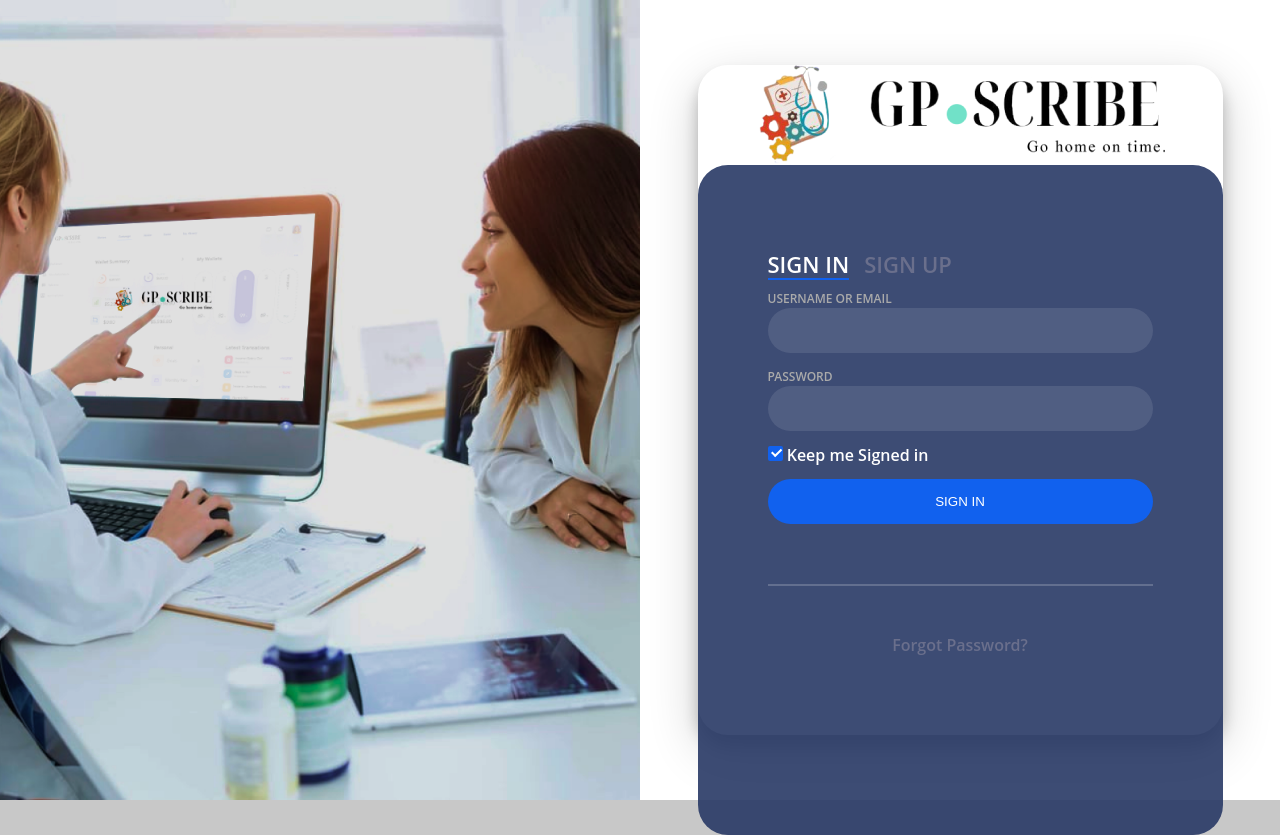
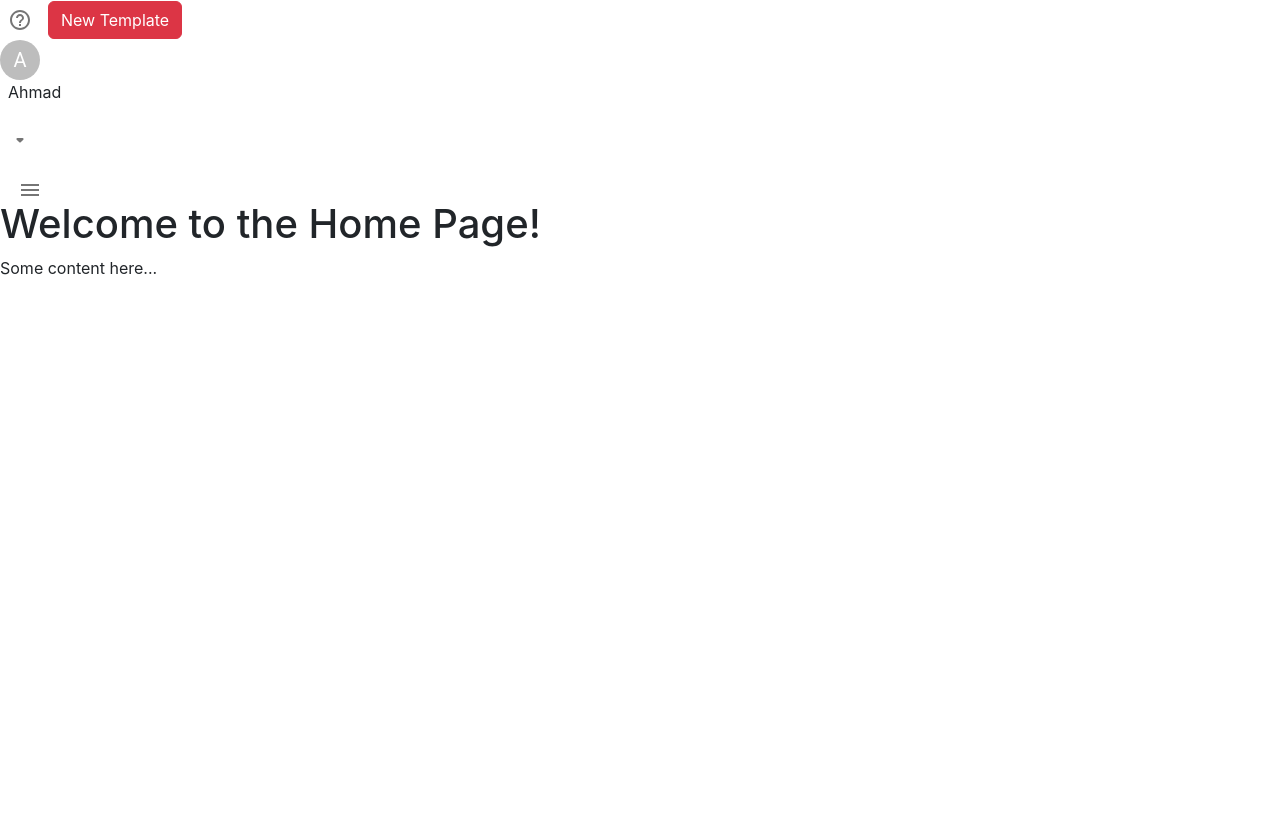
Before and after one commit to Mujahid122418/Octadoc, a React (Create React App) app: page / in a window 1280 px wide. After the commit the page ends 800 px from the top, so only its background shows below. Built offline with nearby package versions, Linux system fonts and the light colour scheme.

Commit message:
Added Sidebar

```diff
--- a/public/index.html
+++ b/public/index.html
@@ -15,6 +15,8 @@
       user's mobile device or desktop. See https://developers.google.com/web/fundamentals/web-app-manifest/
     -->
     <link rel="manifest" href="%PUBLIC_URL%/manifest.json" />
+
+    <link href="https://cdn.jsdelivr.net/npm/bootstrap@5.2.3/dist/css/bootstrap.min.css" rel="stylesheet" integrity="sha384-rbsA2VBKQhggwzxH7pPCaAqO46MgnOM80zW1RWuH61DGLwZJEdK2Kadq2F9CUG65" crossorigin="anonymous">
     <!--
       Notice the use of %PUBLIC_URL% in the tags above.
       It will be replaced with the URL of the `public` folder during the build.
@@ -39,5 +41,8 @@
       To begin the development, run `npm start` or `yarn start`.
       To create a production bundle, use `npm run build` or `yarn build`.
     -->
+
+    <script src="https://cdn.jsdelivr.net/npm/@popperjs/core@2.11.6/dist/umd/popper.min.js" integrity="sha384-oBqDVmMz9ATKxIep9tiCxS/Z9fNfEXiDAYTujMAeBAsjFuCZSmKbSSUnQlmh/jp3" crossorigin="anonymous"></script>
+    <script src="https://cdn.jsdelivr.net/npm/bootstrap@5.2.3/dist/js/bootstrap.min.js" integrity="sha384-cuYeSxntonz0PPNlHhBs68uyIAVpIIOZZ5JqeqvYYIcEL727kskC66kF92t6Xl2V" crossorigin="anonymous"></script>
   </body>
 </html>
--- a/src/App.tsx
+++ b/src/App.tsx
@@ -1,9 +1,18 @@
-import Login from "./components/screens/Auth/Login";
+// import Login from "./components/screens/Auth/Login";
+import SideBar from "./components/screens/SideBar/SideBar";
+import Home from "./components/screens/Home/Home";
+import Header from "./components/screens/Header/Header";
+
 
 function App() {
   return (
     <div className="App">
-      <Login />
+      {/* <Login /> */}
+      <Header />
+      <SideBar />
+      <main>
+        <Home />
+      </main>
     </div>
   );
 }
--- /dev/null
+++ b/src/components/screens/Header/Header.css
@@ -0,0 +1,3 @@
+.header{
+    display: flex !important;
+}
--- /dev/null
+++ b/src/components/screens/Header/Header.tsx
@@ -0,0 +1,62 @@
+import React from 'react'
+import HelpOutlineIcon from '@mui/icons-material/HelpOutline';
+import IconButton from '@mui/material/IconButton';
+import ArrowDropDownRoundedIcon from '@mui/icons-material/ArrowDropDownRounded';
+import Avatar from '@mui/material/Avatar';
+import Menu from '@mui/material/Menu';
+import MenuItem from '@mui/material/MenuItem';
+
+const Header = () => {
+
+    const [anchorEl, setAnchorEl] = React.useState<null | HTMLElement>(null);
+    const open = Boolean(anchorEl);
+    const handleClick = (event: React.MouseEvent<HTMLElement>) => {
+      setAnchorEl(event.currentTarget);
+    };
+    const handleClose = () => {
+      setAnchorEl(null);
+    };
+
+  return (
+    <div>
+      <div className='header'>
+        <IconButton>
+        <HelpOutlineIcon />
+        </IconButton>
+        <button className='btn btn-danger mx-2'>New Template</button>
+        <Avatar>A</Avatar>
+        <p className='mx-2'>Ahmad</p>
+        <IconButton
+        id="demo-positioned-button"
+        aria-controls={open ? 'demo-positioned-menu' : undefined}
+        aria-haspopup="true"
+        aria-expanded={open ? 'true' : undefined}
+        onClick={handleClick}
+        >
+        <ArrowDropDownRoundedIcon />
+        </IconButton>
+        <Menu
+        id="demo-positioned-menu"
+        aria-labelledby="demo-positioned-button"
+        anchorEl={anchorEl}
+        open={open}
+        onClose={handleClose}
+        anchorOrigin={{
+          vertical: 'top',
+          horizontal: 'left',
+        }}
+        transformOrigin={{
+          vertical: 'top',
+          horizontal: 'left',
+        }}
+      >
+        <MenuItem onClick={handleClose}>Profile</MenuItem>
+        <MenuItem onClick={handleClose}>My account</MenuItem>
+        <MenuItem onClick={handleClose}>Logout</MenuItem>
+      </Menu>
+      </div>
+    </div>
+  )
+}
+
+export default Header
--- /dev/null
+++ b/src/components/screens/Home/Home.tsx
@@ -0,0 +1,12 @@
+import React from 'react';
+
+const Home: React.FC = () => {
+  return (
+    <div>
+      <h1>Welcome to the Home Page!</h1>
+      <p>Some content here...</p>
+    </div>
+  );
+};
+
+export default Home;
--- /dev/null
+++ b/src/components/screens/SideBar/SideBar.css
@@ -0,0 +1,32 @@
+/* Sidebar.css */
+.sidebar-content {
+  width: 240px;
+}
+
+.toggle-btn {
+  position: absolute;
+  top: 10px;
+  left: 10px;
+  color: white;
+  background-color: #222;
+}
+
+.sidebar-content {
+  padding: 16px;
+  background-color: #222;
+  height: 100%;
+  color: white;
+}
+
+.sidebar-content li {
+  padding: 8px 0;
+  cursor: pointer;
+}
+
+.sidebar-content li:hover {
+  background-color: #444;
+}
+
+.sidebar-content li .MuiListItemIcon-root {
+  color: white;
+}
--- /dev/null
+++ b/src/components/screens/SideBar/SideBar.tsx
@@ -0,0 +1,35 @@
+import React, { useState } from 'react';
+import { Drawer, List, ListItem, ListItemIcon, ListItemText, IconButton } from '@mui/material';
+import { Home as HomeIcon, Menu as MenuIcon } from '@mui/icons-material';
+import './SideBar.css';
+
+const SideBar: React.FC = () => {
+  const [isSidebarOpen, setIsSidebarOpen] = useState(false);
+
+  const toggleSidebar = () => {
+    setIsSidebarOpen(!isSidebarOpen);
+  };
+
+  return (
+    <div>
+      <IconButton onClick={toggleSidebar} className="toggle-btn">
+        <MenuIcon />
+      </IconButton>
+      <Drawer open={isSidebarOpen} onClose={toggleSidebar} anchor="left">
+        <div className="sidebar-content" onClick={toggleSidebar}>
+          <List>
+            <ListItem button>
+              <ListItemIcon>
+                <HomeIcon />
+              </ListItemIcon>
+              <ListItemText primary="Home" />
+            </ListItem>
+            {/* Add more sidebar items here */}
+          </List>
+        </div>
+      </Drawer>
+    </div>
+  );
+};
+
+export default SideBar;
```
Also changed, not shown: src/components/screens/Home/Home.css (added).
